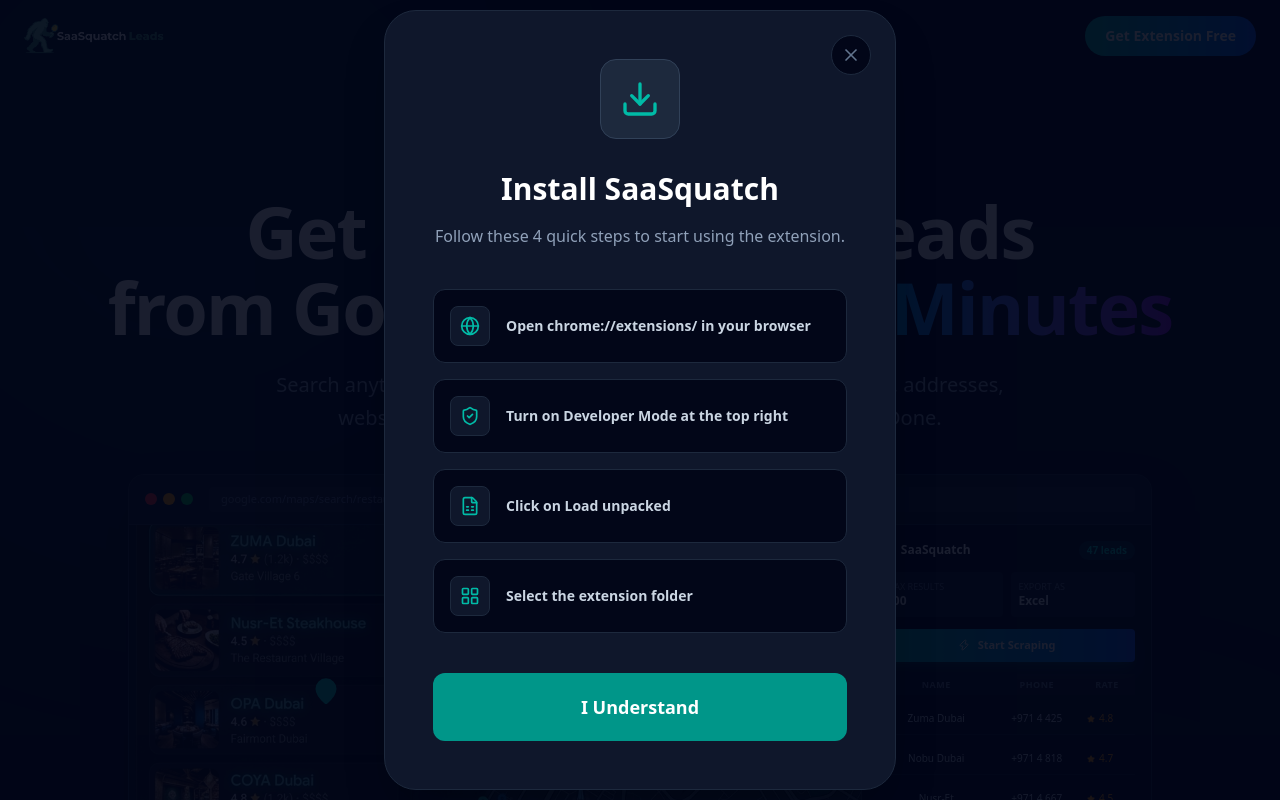
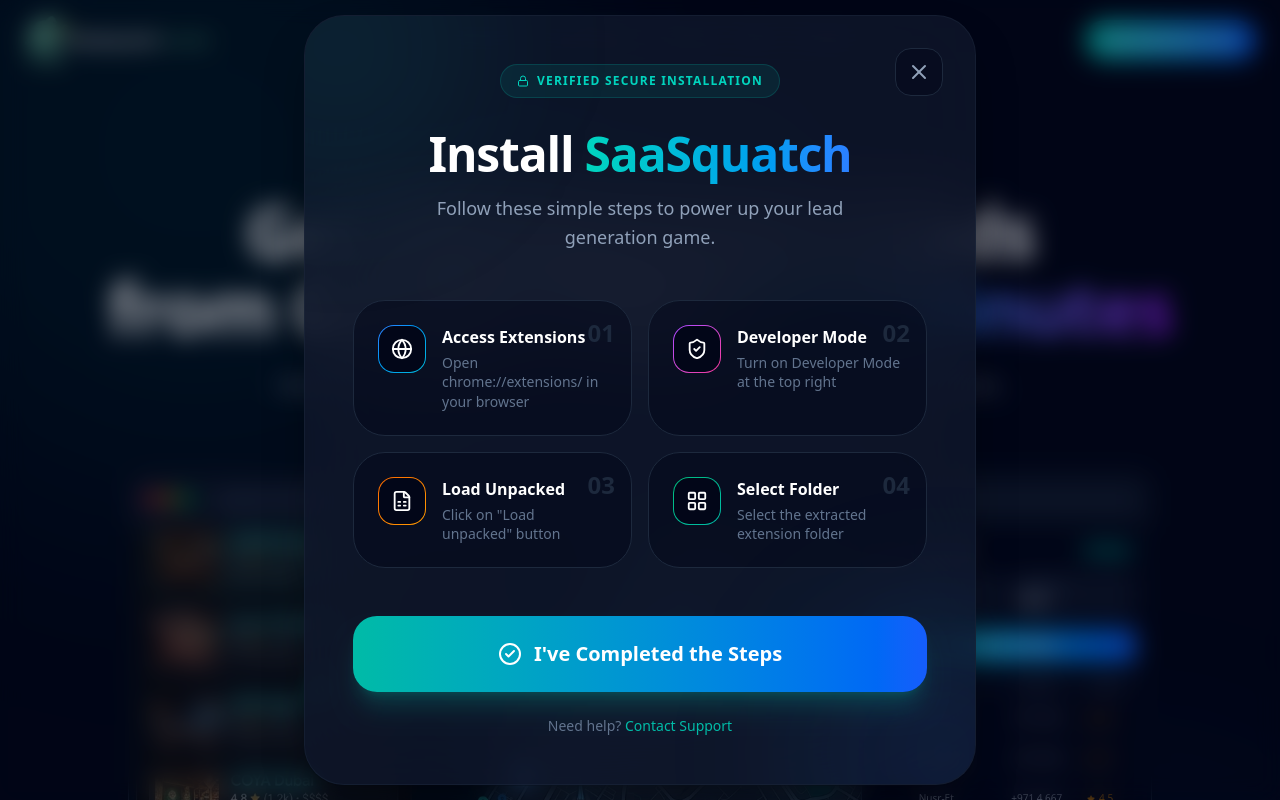
Before and after one commit to ahmedrazakhann/leads-generator, a Next.js app in the folder landing-page/: page / in a window 1280 px wide. Both pictures are taken after a click on the button "Get Extension Free". Shown: the top 800 px of the page. Built offline with nearby package versions, Linux system fonts and the light colour scheme.

Commit message:
feat: redesign DownloadModal with multi-step interactive UI and refine visual styling across landing page components

```diff
--- a/landing-page/src/components/CTASection.tsx
+++ b/landing-page/src/components/CTASection.tsx
@@ -34,7 +34,7 @@
           <div className="flex flex-wrap justify-center gap-4 mb-10">
             <button
               onClick={openModal}
-              className="px-10 py-5 text-xl font-black text-white bg-linear-to-r from-teal-500 to-blue-600 rounded-full hover:shadow-[0_0_40px_rgba(20,184,166,0.5)] hover:scale-105 transition-all flex items-center gap-3 shadow-2xl"
+              className="px-10 py-5 text-xl font-black text-white bg-linear-to-r from-teal-500 to-blue-600 rounded-full hover:shadow-2xl hover:shadow-teal-500/30 hover:scale-105 transition-all flex items-center gap-3 shadow-xl"
             >
               <Download size={24} /> Add to Chrome for Free
             </button>
--- a/landing-page/src/components/DownloadModal.tsx
+++ b/landing-page/src/components/DownloadModal.tsx
@@ -1,14 +1,34 @@
 'use client';
 
 import React, { useEffect, useState } from 'react';
-import { Download, X, Globe, ShieldCheck, FileSpreadsheet, LayoutGrid } from 'lucide-react';
+import { Download, X, Globe, ShieldCheck, FileSpreadsheet, LayoutGrid, CheckCircle2, Lock } from 'lucide-react';
 import { motion, AnimatePresence } from 'framer-motion';
 
 const INSTALL_STEPS = [
-  { text: 'Open chrome://extensions/ in your browser', icon: <Globe size={20}/> },
-  { text: 'Turn on Developer Mode at the top right', icon: <ShieldCheck size={20}/> },
-  { text: 'Click on Load unpacked', icon: <FileSpreadsheet size={20}/> },
-  { text: 'Select the extension folder', icon: <LayoutGrid size={20}/> },
+  {
+    title: 'Access Extensions',
+    text: 'Open chrome://extensions/ in your browser',
+    icon: <Globe size={22}/>,
+    color: 'from-blue-500 to-cyan-500'
+  },
+  {
+    title: 'Developer Mode',
+    text: 'Turn on Developer Mode at the top right',
+    icon: <ShieldCheck size={22}/>,
+    color: 'from-purple-500 to-pink-500'
+  },
+  {
+    title: 'Load Unpacked',
+    text: 'Click on "Load unpacked" button',
+    icon: <FileSpreadsheet size={22}/>,
+    color: 'from-orange-500 to-amber-500'
+  },
+  {
+    title: 'Select Folder',
+    text: 'Select the extracted extension folder',
+    icon: <LayoutGrid size={22}/>,
+    color: 'from-emerald-500 to-teal-500'
+  },
 ];
 
 export default function DownloadModal() {
@@ -24,57 +44,94 @@
     <div id="download-modal">
       <AnimatePresence>
         {isOpen && (
-          <div className="fixed inset-0 z-[100] flex items-center justify-center p-6">
+          <div className="fixed inset-0 z-[100] flex items-center justify-center p-4 md:p-6 overflow-y-auto">
             <motion.div
               initial={{ opacity: 0 }}
               animate={{ opacity: 1 }}
               exit={{ opacity: 0 }}
               onClick={() => setIsOpen(false)}
-              className="absolute inset-0 bg-slate-950/90"
+              className="fixed inset-0 bg-slate-950/40 backdrop-blur-md"
             />
 
             <motion.div
-              initial={{ opacity: 0, scale: 0.98, y: 10 }}
+              initial={{ opacity: 0, scale: 0.9, y: 20 }}
               animate={{ opacity: 1, scale: 1, y: 0 }}
-              exit={{ opacity: 0, scale: 0.98, y: 10 }}
-              className="relative w-full max-w-lg bg-slate-900 border border-slate-800 rounded-[32px] p-8 md:p-12 shadow-2xl overflow-hidden"
+              exit={{ opacity: 0, scale: 0.9, y: 20 }}
+              transition={{ type: "spring", damping: 25, stiffness: 300 }}
+              className="relative w-full max-w-2xl bg-slate-900/80 border border-slate-800/50 rounded-[40px] shadow-2xl shadow-black/40 overflow-hidden backdrop-blur-2xl"
             >
-              <div className="absolute top-0 right-0 p-6">
+              {/* Background Glows */}
+              <div className="absolute -top-24 -left-24 w-64 h-64 bg-teal-500/10 rounded-full blur-[80px]" />
+              <div className="absolute -bottom-24 -right-24 w-64 h-64 bg-blue-500/10 rounded-full blur-[80px]" />
+
+              <div className="relative p-8 md:p-12">
                 <button
                   onClick={() => setIsOpen(false)}
-                  className="w-10 h-10 rounded-full bg-slate-950 border border-slate-800 flex items-center justify-center text-slate-500 hover:text-white transition-colors"
+                  className="absolute top-8 right-8 w-12 h-12 rounded-2xl bg-slate-950/50 border border-slate-800 flex items-center justify-center text-slate-400 hover:text-white hover:border-slate-700 transition-all group"
                 >
-                  <X size={20} />
+                  <X size={24} className="group-hover:rotate-90 transition-transform duration-300" />
                 </button>
+
+                <div className="flex flex-col items-center">
+                  <motion.div
+                    initial={{ y: -20, opacity: 0 }}
+                    animate={{ y: 0, opacity: 1 }}
+                    className="flex items-center gap-2 px-4 py-2 rounded-full bg-teal-500/10 border border-teal-500/20 text-teal-400 text-xs font-black uppercase tracking-widest mb-8"
+                  >
+                    <Lock size={12} />
+                    Verified Secure Installation
+                  </motion.div>
+
+                  <div className="text-center mb-12">
+                    <h3 className="text-4xl md:text-5xl font-black mb-4 tracking-tight">
+                      Install <span className="text-transparent bg-clip-text bg-gradient-to-r from-teal-400 to-blue-500">SaaSquatch</span>
+                    </h3>
+                    <p className="text-slate-400 text-lg max-w-md mx-auto leading-relaxed">
+                      Follow these simple steps to power up your lead generation game.
+                    </p>
                   </div>
 
-              <div className="flex flex-col items-center text-center">
-                <div className="w-20 h-20 rounded-2xl bg-slate-800 border border-slate-700 flex items-center justify-center text-teal-500 mb-8">
-                  <Download size={40} />
-                </div>
-
-                <h3 className="text-3xl font-black mb-4">Install SaaSquatch</h3>
-                <p className="text-slate-400 mb-10 leading-relaxed">
-                  Follow these 4 quick steps to start using the extension.
-                </p>
-
-                <div className="w-full space-y-4 mb-10">
+                  <div className="grid grid-cols-1 md:grid-cols-2 gap-4 w-full mb-12">
                     {INSTALL_STEPS.map((step, idx) => (
-                    <div key={idx} className="flex items-center gap-4 p-4 bg-slate-950 border border-slate-800 rounded-xl text-left group hover:border-teal-500 transition-colors">
-                      <div className="w-10 h-10 rounded-lg bg-slate-900 border border-slate-800 flex items-center justify-center text-teal-500 group-hover:bg-teal-500 group-hover:text-white transition-all">
+                      <motion.div
+                        key={idx}
+                        initial={{ opacity: 0, x: idx % 2 === 0 ? -20 : 20 }}
+                        animate={{ opacity: 1, x: 0 }}
+                        transition={{ delay: 0.1 + idx * 0.1 }}
+                        className="group relative p-6 bg-slate-950/50 border border-slate-800 hover:border-slate-600 rounded-[32px] transition-all duration-300"
+                      >
+                        <div className="flex items-start gap-4">
+                          <div className={`w-12 h-12 rounded-2xl bg-gradient-to-br ${step.color} p-[1px]`}>
+                            <div className="w-full h-full rounded-[15px] bg-slate-950 flex items-center justify-center text-white group-hover:scale-110 transition-transform">
                               {step.icon}
                             </div>
-                      <span className="text-sm font-bold text-slate-300">{step.text}</span>
                           </div>
+                          <div className="flex-1">
+                            <h4 className="text-white font-bold mb-1">{step.title}</h4>
+                            <p className="text-slate-500 text-sm leading-snug group-hover:text-slate-400 transition-colors">{step.text}</p>
+                          </div>
+                        </div>
+                        <div className="absolute top-4 right-4 text-slate-800 font-black text-2xl group-hover:text-slate-700 transition-colors">
+                          0{idx + 1}
+                        </div>
+                      </motion.div>
                     ))}
                   </div>
 
-                <button
+                  <motion.button
+                    whileHover={{ scale: 1.02 }}
+                    whileTap={{ scale: 0.98 }}
                     onClick={() => setIsOpen(false)}
-                  className="w-full py-5 bg-teal-600 rounded-xl font-black text-white text-lg hover:bg-teal-500 transition-all"
+                    className="w-full py-6 bg-gradient-to-r from-teal-500 to-blue-600 rounded-[24px] font-black text-white text-xl shadow-xl shadow-teal-500/20 hover:shadow-2xl hover:shadow-teal-500/30 transition-all flex items-center justify-center gap-3"
                   >
-                  I Understand
-                </button>
+                    <CheckCircle2 size={24} />
+                    I've Completed the Steps
+                  </motion.button>
+
+                  <p className="mt-6 text-slate-500 text-sm font-medium">
+                    Need help? <a href="#contact" className="text-teal-500 hover:underline">Contact Support</a>
+                  </p>
+                </div>
               </div>
             </motion.div>
           </div>
--- a/landing-page/src/components/Hero.tsx
+++ b/landing-page/src/components/Hero.tsx
@@ -25,7 +25,7 @@
           transition={{ duration: 0.6 }}
           className="inline-flex items-center gap-2 px-4 py-1.5 rounded-full bg-teal-500/10 border border-teal-500/20 text-teal-400 text-sm font-medium mb-8"
         >
-          <span className="w-2 h-2 rounded-full bg-teal-500 animate-pulse shadow-[0_0_8px_rgba(20,184,166,1)]" />
+          <span className="w-2 h-2 rounded-full bg-teal-500 animate-pulse shadow-sm shadow-teal-500/50" />
           Free Chrome Extension. Works in 60 seconds.
         </motion.div>
 
@@ -56,7 +56,7 @@
           transition={{ duration: 0.8, delay: 0.3 }}
           className="max-w-5xl mx-auto mb-12 relative"
         >
-          <div className="bg-slate-900 border border-slate-800 rounded-2xl overflow-hidden shadow-2xl shadow-black/50">
+          <div className="bg-slate-900 border border-slate-800 rounded-2xl overflow-hidden shadow-xl shadow-black/30">
             <div className="flex items-center gap-2 px-4 py-3 bg-[#0c1526] border-b border-slate-800">
               <div className="flex gap-1.5">
                 <div className="w-3 h-3 rounded-full bg-red-500" />
@@ -76,9 +76,9 @@
                   className="w-full h-full object-cover opacity-80 contrast-110 brightness-90"
                 />
                 {/* Floating Pins */}
-                <motion.div animate={{ y: [0, -8, 0] }} transition={{ duration: 3, repeat: Infinity, ease: "easeInOut" }} className="absolute top-[35%] left-[25%] text-teal-400 drop-shadow-lg"><MapPin size={28} fill="currentColor" /></motion.div>
-                <motion.div animate={{ y: [0, -8, 0] }} transition={{ duration: 3, repeat: Infinity, ease: "easeInOut", delay: 0.6 }} className="absolute top-[52%] left-[52%] text-blue-400 drop-shadow-lg"><MapPin size={28} fill="currentColor" /></motion.div>
-                <motion.div animate={{ y: [0, -8, 0] }} transition={{ duration: 3, repeat: Infinity, ease: "easeInOut", delay: 1.2 }} className="absolute top-[30%] left-[70%] text-purple-400 drop-shadow-lg"><MapPin size={28} fill="currentColor" /></motion.div>
+                <motion.div animate={{ y: [0, -8, 0] }} transition={{ duration: 3, repeat: Infinity, ease: "easeInOut" }} className="absolute top-[35%] left-[25%] text-teal-400 drop-shadow-md"><MapPin size={28} fill="currentColor" /></motion.div>
+                <motion.div animate={{ y: [0, -8, 0] }} transition={{ duration: 3, repeat: Infinity, ease: "easeInOut", delay: 0.6 }} className="absolute top-[52%] left-[52%] text-blue-400 drop-shadow-md"><MapPin size={28} fill="currentColor" /></motion.div>
+                <motion.div animate={{ y: [0, -8, 0] }} transition={{ duration: 3, repeat: Infinity, ease: "easeInOut", delay: 1.2 }} className="absolute top-[30%] left-[70%] text-purple-400 drop-shadow-md"><MapPin size={28} fill="currentColor" /></motion.div>
               </div>
 
               <div className="bg-slate-950 border-l border-slate-800 p-4 flex flex-col gap-3 overflow-hidden">
@@ -101,7 +101,7 @@
                   </div>
                 </div>
 
-                <button className="w-full py-2 bg-linear-to-r from-teal-500 to-blue-600 rounded text-[11px] font-bold flex items-center justify-center gap-2 shadow-lg shadow-teal-500/20">
+                <button className="w-full py-2 bg-linear-to-r from-teal-500 to-blue-600 rounded text-[11px] font-bold flex items-center justify-center gap-2 shadow-md shadow-teal-500/10">
                   <Zap size={12} /> Start Scraping
                 </button>
 
@@ -139,7 +139,7 @@
           transition={{ duration: 0.6, delay: 0.4 }}
           className="flex flex-wrap justify-center gap-4 mb-16"
         >
-          <button className="px-8 py-4 text-lg font-bold text-white bg-linear-to-r from-teal-500 to-blue-600 rounded-full hover:shadow-[0_0_30px_rgba(20,184,166,0.45)] hover:scale-105 transition-all flex items-center gap-2">
+          <button className="px-8 py-4 text-lg font-bold text-white bg-linear-to-r from-teal-500 to-blue-600 rounded-full hover:shadow-xl hover:shadow-teal-500/20 hover:scale-105 transition-all flex items-center gap-2">
             <Download size={20} /> Add to Chrome. It is Free.
           </button>
           <a href="#how-it-works" className="px-8 py-4 text-lg font-bold text-slate-300 border border-slate-700 rounded-full hover:bg-slate-800 transition-all flex items-center gap-2">
--- a/landing-page/src/components/Navbar.tsx
+++ b/landing-page/src/components/Navbar.tsx
@@ -31,7 +31,7 @@
     >
       <div className="max-w-7xl mx-auto flex items-center justify-between">
         <a href="#hero" className="flex items-center group">
-          <img src="/images/logo_horizontal.png" alt="SaaSquatch Pro" className="h-9 w-auto" />
+          <img src="/images/logo_horizontal.png" alt="SaaSquatch Pro" className="h-12 w-auto" />
         </a>
 
         {/* Desktop Links */}
@@ -51,7 +51,7 @@
         <div className="flex items-center gap-4">
           <button
             onClick={() => document.getElementById('download-modal')?.dispatchEvent(new CustomEvent('open'))}
-            className="hidden sm:inline-flex items-center justify-center px-5 py-2.5 text-sm font-bold text-white bg-linear-to-r from-teal-500 to-blue-600 rounded-full hover:shadow-[0_0_20px_rgba(20,184,166,0.4)] transition-all"
+            className="hidden sm:inline-flex items-center justify-center px-5 py-2.5 text-sm font-bold text-white bg-linear-to-r from-teal-500 to-blue-600 rounded-full hover:shadow-lg hover:shadow-teal-500/20 transition-all"
           >
             Get Extension Free
           </button>
```
Also changed, not shown: landing-page/src/components/DemoSection.tsx (+5 -5 lines), 1 other file (tests, documents, lock files or other folders). Lines whose indentation alone changed are shown as unchanged.
